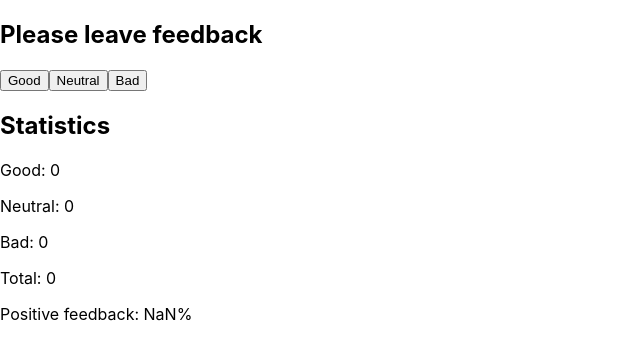
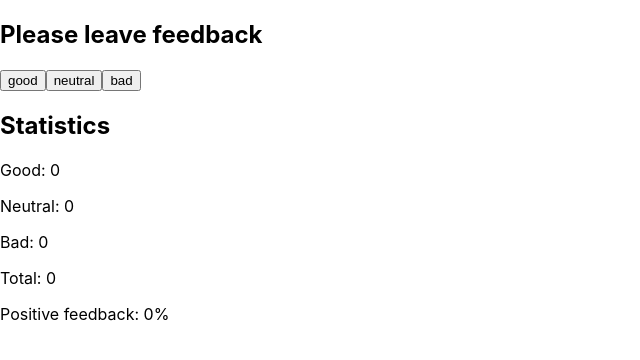
Before and after one commit to YuriiSVL/goit-react-hw-04-feedback, a React (Create React App) app: page / in a window 1280 px wide. Shown: the top 360 px of the page, without its empty margins (0-640 px from the left). Built offline with nearby package versions, Linux system fonts and the light colour scheme.

Commit message:
step 3 done

```diff
--- a/src/components/App.jsx
+++ b/src/components/App.jsx
@@ -1,19 +1,43 @@
-import Feedback from './Feedback/Feedback';
+import React from 'react';
+import FeedbackOptions from './FeedbackOptions/FeedbackOptions';
+import Statistics from './Statistics/Statistics';
 
-export const App = () => {
-  return (
-    <Feedback />
-    // <div
-    //   style={{
-    //     height: '100vh',
-    //     display: 'flex',
-    //     justifyContent: 'center',
-    //     alignItems: 'center',
-    //     fontSize: 40,
-    //     color: '#010101',
-    //   }}
-    // >
-    //   React homework template
-    // </div>
-  );
-};
+export class App extends React.Component {
+  state = {
+    good: 0,
+    neutral: 0,
+    bad: 0,
+  };
+
+  countTotalFeedback = () => {
+    return this.state.good + this.state.neutral + this.state.bad;
+  };
+  countPositiveFeedbackPercentage = () => {
+    return Math.round((this.state.good * 100) / this.countTotalFeedback()) || 0;
+  };
+
+  onLeaveFeedback = option => {
+    this.setState(preveusState => {
+      return { [option]: preveusState[option] + 1 };
+    });
+  };
+
+  render() {
+    return (
+      <>
+        <FeedbackOptions
+          options={Object.keys(this.state)}
+          onLeaveFeedback={this.onLeaveFeedback}
+        />
+
+        <Statistics
+          good={this.state.good}
+          neutral={this.state.neutral}
+          bad={this.state.bad}
+          total={this.countTotalFeedback()}
+          positivePercentage={this.countPositiveFeedbackPercentage()}
+        />
+      </>
+    );
+  }
+}
--- a/src/components/Feedback/Feedback.jsx
+++ /dev/null
@@ -1,60 +0,0 @@
-import React from 'react';
-
-export default class Feedback extends React.Component {
-  state = {
-    good: 0,
-    neutral: 0,
-    bad: 0,
-  };
-
-  handleGoodBtn = () => {
-    this.setState(preveusState => {
-      return { good: preveusState.good + 1 };
-    });
-  };
-
-  handleNeutralBtn = () => {
-    this.setState(preveusState => {
-      return { neutral: preveusState.neutral + 1 };
-    });
-  };
-
-  handleBadBtn = () => {
-    this.setState(preveusState => {
-      return { bad: preveusState.bad + 1 };
-    });
-  };
-
-  countTotalFeedback() {}
-  countPositiveFeedbackPercentage() {}
-
-  render() {
-    return (
-      <div className="Feedback">
-        <h2 className="Feedback__title">Please leave feedback</h2>
-        <button type="button" onClick={this.handleGoodBtn}>
-          Good
-        </button>
-        <button type="button" onClick={this.handleNeutralBtn}>
-          Neutral
-        </button>
-        <button type="button" onClick={this.handleBadBtn}>
-          Bad
-        </button>
-        <h2 className="Statistics__title">Statistics</h2>
-        <p>Good: {this.state.good}</p>
-        <p>Neutral: {this.state.neutral} </p>
-        <p>Bad: {this.state.bad} </p>
-        <p>Total: {this.state.good + this.state.neutral + this.state.bad} </p>
-        <p>
-          Positive feedback:{' '}
-          {Math.round(
-            (this.state.good * 100) /
-              (this.state.good + this.state.neutral + this.state.bad)
-          )}
-          %
-        </p>
-      </div>
-    );
-  }
-}
--- /dev/null
+++ b/src/components/FeedbackOptions/FeedbackOptions.jsx
@@ -0,0 +1,20 @@
+import React from 'react';
+
+export default class FeedbackOptions extends React.Component {
+  render() {
+    return (
+      <div className="FeedbackOptions">
+        <h2 className="FeedbackOptions__title">Please leave feedback</h2>
+        {this.props.options.map(label => (
+          <button
+            key={label}
+            type="button"
+            onClick={() => this.props.onLeaveFeedback(label)}
+          >
+            {label}
+          </button>
+        ))}
+      </div>
+    );
+  }
+}
--- /dev/null
+++ b/src/components/Statistics/Statistics.jsx
@@ -0,0 +1,16 @@
+import React from 'react';
+
+const Statistics = ({ good, neutral, bad, total, positivePercentage }) => {
+  return (
+    <div className="Statistics">
+      <h2 className="Statistics__title">Statistics</h2>
+      <p>Good: {good}</p>
+      <p>Neutral: {neutral} </p>
+      <p>Bad: {bad} </p>
+      <p>Total: {total} </p>
+      <p>Positive feedback: {positivePercentage}%</p>
+    </div>
+  );
+};
+
+export default Statistics;
```
Also changed, not shown: src/components/FeedbackOptions/FeedbackOptions.css (added), src/components/Statistics/Statistics.css (added).
